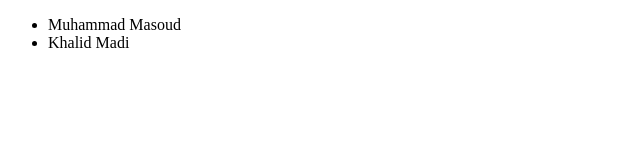
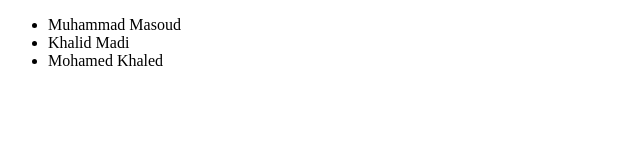
Before and after one commit to muhammadmasoud/gitLab, a plain HTML site: page index.html in a window 1280 px wide. Shown: the whole page, without its empty margins (0-640 px from the left). Drawn offline with Linux system fonts and the light colour scheme.

Commit message:
Mohamed Khaled added name

```diff
--- a/index.html
+++ b/index.html
@@ -9,7 +9,7 @@
     <ul>
         <li>Muhammad Masoud</li>
         <li>Khalid Madi</li>
-
+        <li>Mohamed Khaled</li>
     </ul>
 </body>
 </html>
```
